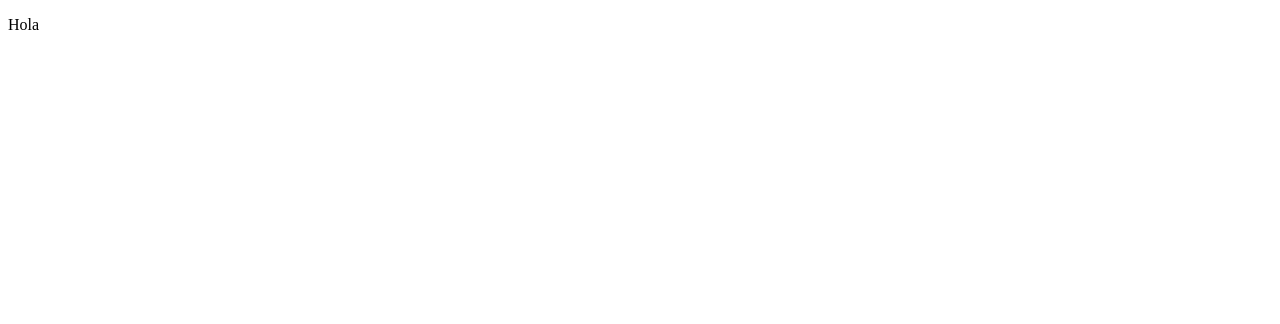
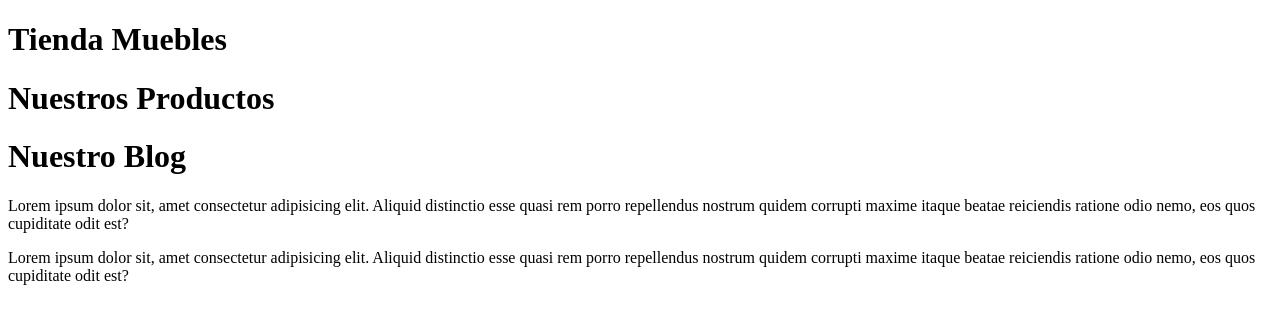
Before and after one commit to eraldovicente/CSS-Flex-Grid, a plain HTML site: page ecommerce/index.html in a window 1280 px wide. Drawn offline with Linux system fonts and the light colour scheme.

Commit message:
Textos em HTML

```diff
--- a/ecommerce/index.html
+++ b/ecommerce/index.html
@@ -7,6 +7,15 @@
     <title>Document</title>
 </head>
 <body>
-    <p>Hola</p>
+    <h1>Tienda Muebles</h1>
+
+    <h1>Nuestros Productos</h1>
+
+    <h1>Nuestro Blog</h1>
+
+    <p>Lorem ipsum dolor sit, amet consectetur adipisicing elit. Aliquid distinctio esse quasi rem porro repellendus nostrum quidem corrupti maxime itaque beatae reiciendis ratione odio nemo, eos quos cupiditate odit est?</p>
+
+    <p>Lorem ipsum dolor sit, amet consectetur adipisicing elit. Aliquid distinctio esse quasi rem porro repellendus nostrum quidem corrupti maxime itaque beatae reiciendis ratione odio nemo, eos quos cupiditate odit est?</p>
+
 </body>
 </html>
```
